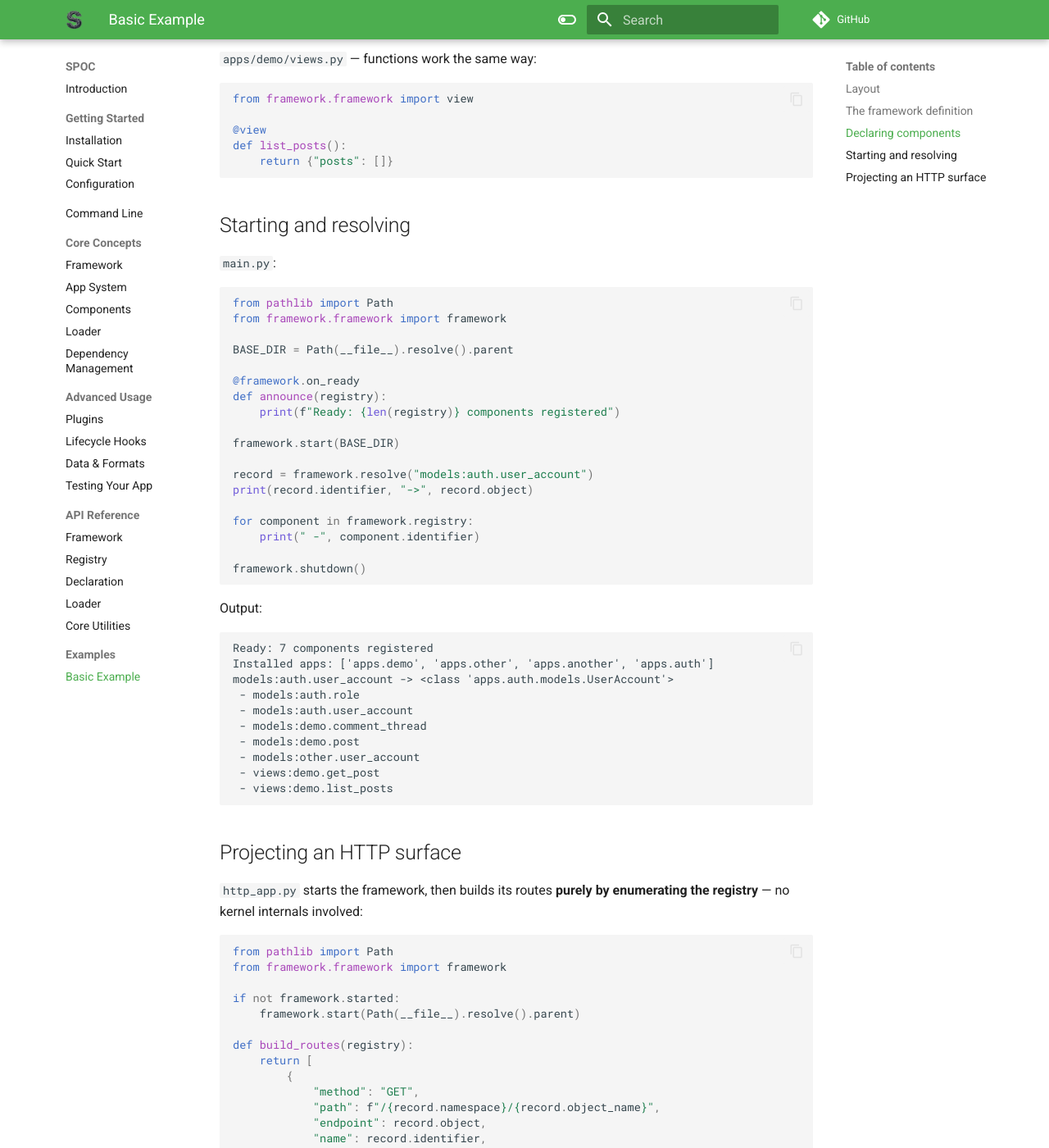
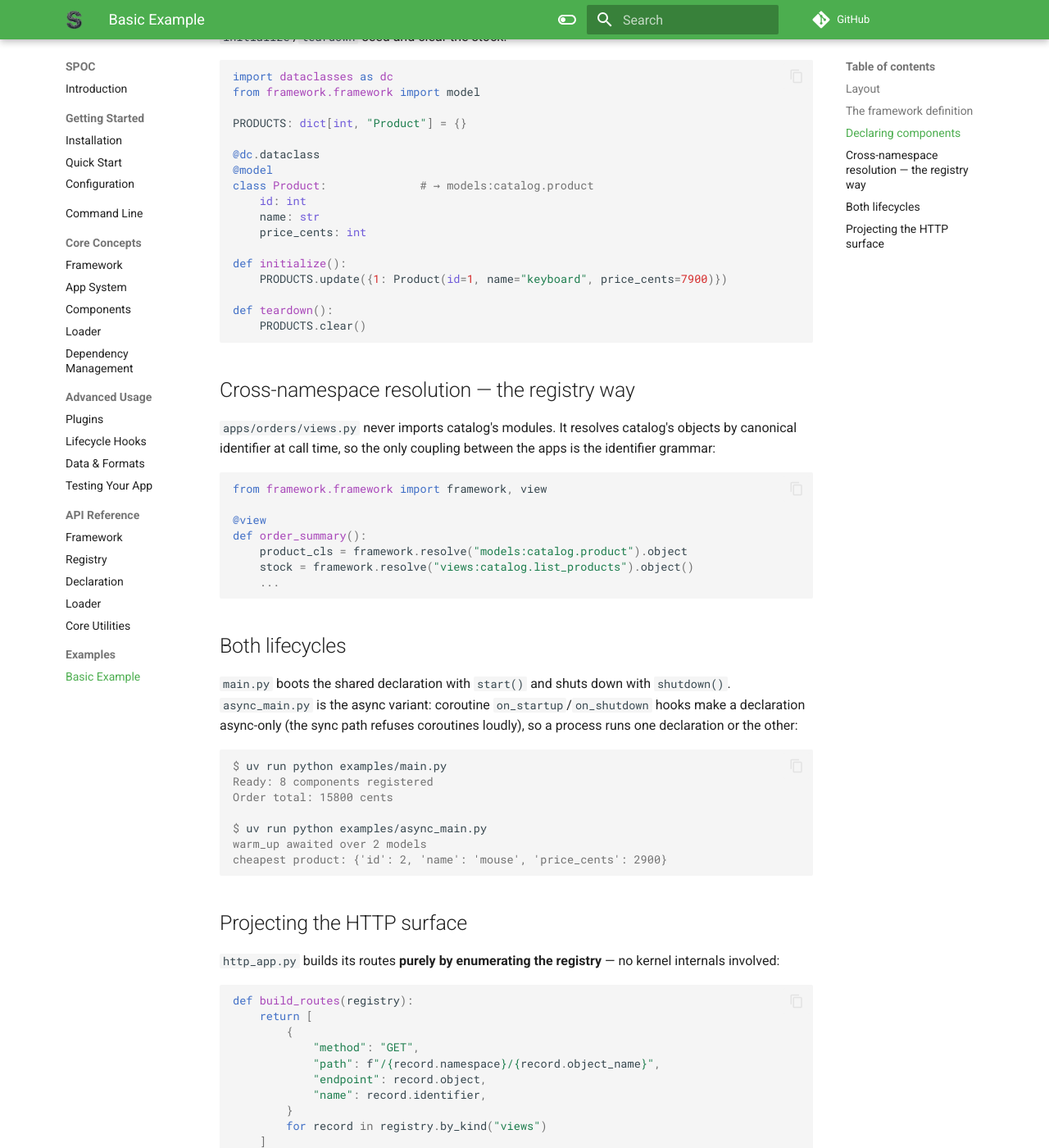
Before and after one commit to hlop3z/spoc, an MkDocs documentation site: the page built from docs/docs/examples/basic.md, in a window 1280 px wide and 1400 px high, scrolled down 1368 px. Shown: the whole window at 82% size. Built offline with MkDocs 1.6.1 and Material for MkDocs 9.7.7, drawn with Linux system fonts in a browser that asks for light colours; comment, search, counter and statistics services are not loaded; some of the changed text lies outside the part shown.

Commit message:
docs(examples): document the storefront reference application

````diff
--- a/docs/docs/examples/basic.md
+++ b/docs/docs/examples/basic.md
@@ -1,25 +1,27 @@
-# Basic Example
+# The Reference Application
 
-The complete project from the repository's `examples/` directory: two kinds,
-four apps, the mode cascade, and an HTTP surface projected from the
-registry.
+The repository's `examples/` directory is a complete storefront monolith —
+three apps, cross-namespace resolution through the registry, both
+lifecycles, plugins, and an HTTP surface projected from the registry. The
+test suite boots it, so it can never silently drift from the kernel.
 
 ## Layout
 
 ```
 examples/
 ├── apps/
-│   ├── __init__.py                      # apps/ is a package
-│   ├── auth/       models.py            (production app)
-│   ├── another/    models.py, views.py  (staging app)
-│   ├── other/      models.py, views.py  (development app)
-│   └── demo/       models.py, views.py  (development app)
+│   ├── __init__.py              # apps/ is a package
+│   ├── catalog/    models.py, views.py   (Product + stock)
+│   ├── orders/     models.py, views.py   (Order; reaches catalog via the registry)
+│   └── auth/       models.py             (UserAccount, Role)
 ├── config/
 │   ├── spoc.toml        # the only file the kernel reads
 │   └── settings.py      # user-owned; SPOC never imports it
 ├── framework/
 │   └── framework.py     # the whole framework definition
-├── main.py
+├── extras.py            # plugin-configured registrations
+├── main.py              # synchronous entry
+├── async_main.py        # asynchronous entry (coroutine hooks + astart)
 └── http_app.py          # routes generated from the registry
 ```
 
@@ -28,9 +30,11 @@ exactly as written — the namespace is the final segment:
 
 ```toml
 [spoc.apps]
-production  = ["apps.auth"]
-staging     = ["apps.another"]
-development = ["apps.demo", "apps.other"]
+production  = ["apps.catalog", "apps.orders", "apps.auth"]
+
+[spoc.plugins]
+middleware = ["extras.middleware"]
+hooks      = ["extras.hook"]
 ```
 
 ## The framework definition
@@ -40,7 +44,12 @@ development = ["apps.demo", "apps.other"]
 ```python
 import spoc
 
-framework = spoc.Framework("models", spoc.KindSpec("views", depends_on=("models",)))
+framework = spoc.Framework(
+    "models",
+    spoc.KindSpec("views", depends_on=("models",)),
+    spoc.KindSpec("middleware", required=False),
+    spoc.KindSpec("hooks", required=False),
+)
 
 model = framework.kind("models")
 view = framework.kind("views")
@@ -48,81 +57,69 @@ view = framework.kind("views")
 
 ## Declaring components
 
-`apps/auth/models.py` — the identifier is derived from the class name:
+`apps/catalog/models.py` — the identifier derives from the class name, and
+the module's `initialize`/`teardown` seed and clear the stock:
 
 ```python
 import dataclasses as dc
 from framework.framework import model
 
+PRODUCTS: dict[int, "Product"] = {}
+
 @dc.dataclass
 @model
-class UserAccount:          # → models:auth.user_account
+class Product:              # → models:catalog.product
     id: int
     name: str
+    price_cents: int
+
+def initialize():
+    PRODUCTS.update({1: Product(id=1, name="keyboard", price_cents=7900)})
+
+def teardown():
+    PRODUCTS.clear()
 ```
 
-`apps/demo/views.py` — functions work the same way:
+## Cross-namespace resolution — the registry way
+
+`apps/orders/views.py` never imports catalog's modules. It resolves
+catalog's objects by canonical identifier at call time, so the only
+coupling between the apps is the identifier grammar:
 
 ```python
-from framework.framework import view
+from framework.framework import framework, view
 
 @view
-def list_posts():
-    return {"posts": []}
+def order_summary():
+    product_cls = framework.resolve("models:catalog.product").object
+    stock = framework.resolve("views:catalog.list_products").object()
+    ...
 ```
 
-## Starting and resolving
+## Both lifecycles
 
-`main.py`:
+`main.py` boots the shared declaration with `start()` and shuts down with
+`shutdown()`. `async_main.py` is the async variant: coroutine
+`on_startup`/`on_shutdown` hooks make a declaration async-only (the sync
+path refuses coroutines loudly), so a process runs one declaration or the
+other:
+
+```console
+$ uv run python examples/main.py
+Ready: 8 components registered
+Order total: 15800 cents
+
+$ uv run python examples/async_main.py
+warm_up awaited over 2 models
+cheapest product: {'id': 2, 'name': 'mouse', 'price_cents': 2900}
+```
+
+## Projecting the HTTP surface
+
+`http_app.py` builds its routes **purely by enumerating the registry** — no
+kernel internals involved:
 
 ```python
-from pathlib import Path
-from framework.framework import framework
-
-BASE_DIR = Path(__file__).resolve().parent
-
-@framework.on_ready
-def announce(registry):
-    print(f"Ready: {len(registry)} components registered")
-
-framework.start(BASE_DIR)
-
-record = framework.resolve("models:auth.user_account")
-print(record.identifier, "->", record.object)
-
-for component in framework.registry:
-    print(" -", component.identifier)
-
-framework.shutdown()
-```
-
-Output:
-
-```
-Ready: 7 components registered
-Installed apps: ['apps.demo', 'apps.other', 'apps.another', 'apps.auth']
-models:auth.user_account -> <class 'apps.auth.models.UserAccount'>
- - models:auth.role
- - models:auth.user_account
- - models:demo.comment_thread
- - models:demo.post
- - models:other.user_account
- - views:demo.get_post
- - views:demo.list_posts
-```
-
-## Projecting an HTTP surface
-
-`http_app.py` starts the framework, then builds its routes **purely by
-enumerating the registry** — no kernel internals involved:
-
-```python
-from pathlib import Path
-from framework.framework import framework
-
-if not framework.started:
-    framework.start(Path(__file__).resolve().parent)
-
 def build_routes(registry):
     return [
         {
@@ -133,22 +130,15 @@ def build_routes(registry):
         }
         for record in registry.by_kind("views")
     ]
-
-def create_app():
-    from fastapi import FastAPI   # a dev dependency — never the kernel's
-
-    app = FastAPI()
-    for route in build_routes(framework.registry):
-        app.add_api_route(route["path"], route["endpoint"],
-                          methods=[route["method"]], name=route["name"])
-    return app
 ```
 
-```
-$ python http_app.py
-GET  /demo/get_post              <- views:demo.get_post
-GET  /demo/list_posts            <- views:demo.list_posts
+```console
+$ uvicorn http_app:app        # from examples/, fastapi installed
+GET  /catalog/list_products   <- views:catalog.list_products
+GET  /orders/order_summary    <- views:orders.order_summary
 ```
 
 The same `build_routes` works for Robyn, a CLI, or any other surface — the
-registry record is the whole contract.
+registry record is the whole contract. And `spoc check examples --framework
+framework.framework:framework` validates the whole thing before any of it
+runs.
````
